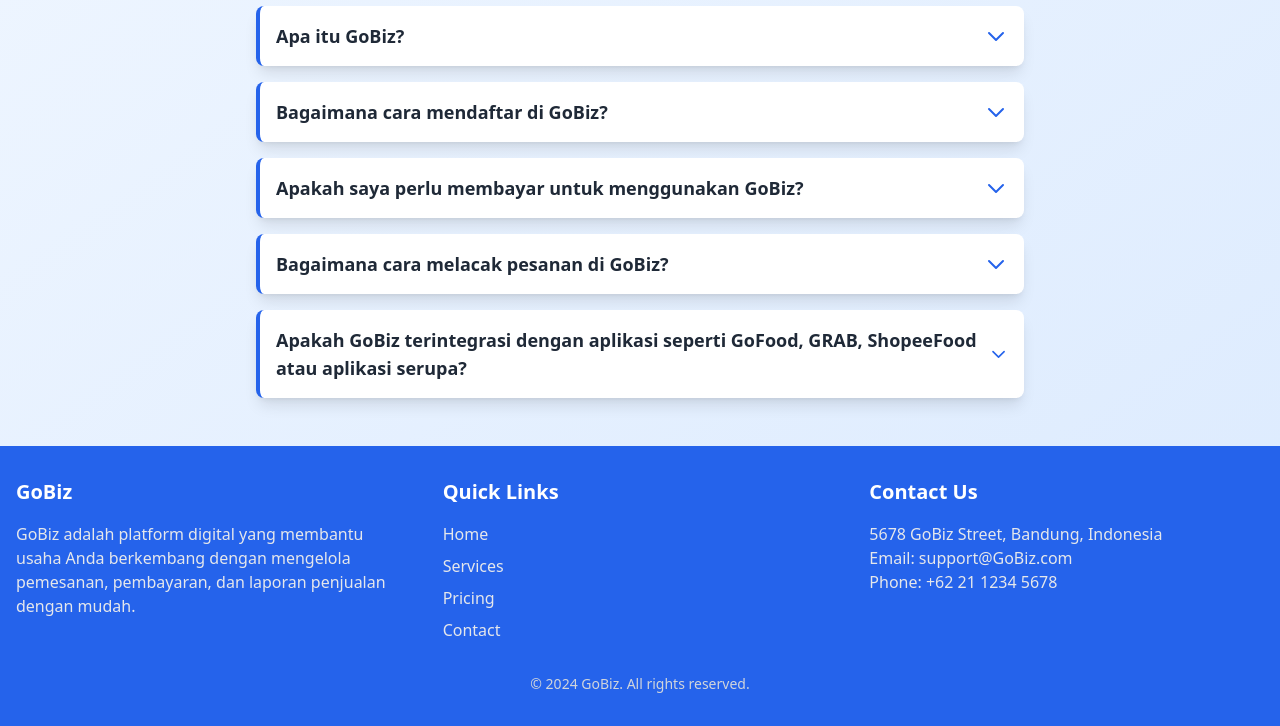
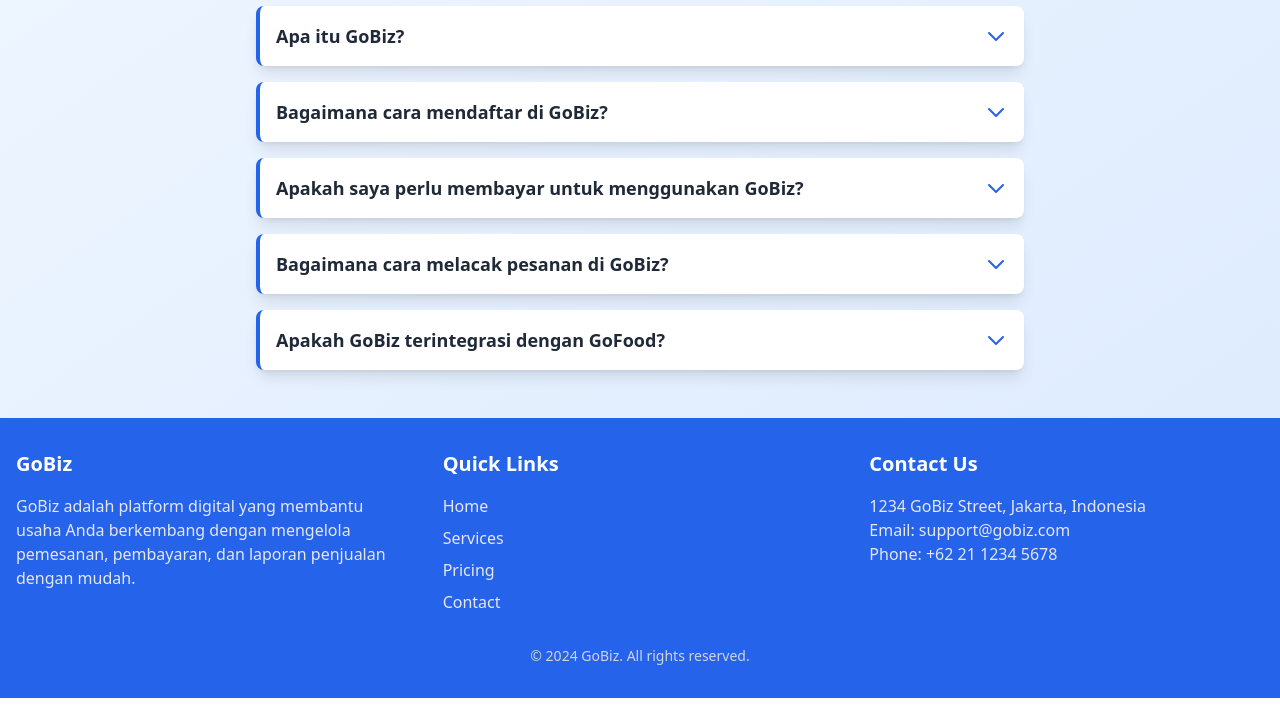
Before and after one commit to gobizid/FAQ, a plain HTML site: page FAQ.html in a window 1280 px wide. Shown: the part 186-912 px from the top of the page. After the commit the page ends 884 px from the top, so only its background shows below. Drawn offline with nearby package versions, Linux system fonts and the light colour scheme.

Commit message:
Refactor FAQ page styling and content

```diff
--- a/FAQ.html
+++ b/FAQ.html
@@ -15,6 +15,7 @@
   </style>
 </head>
 <body class="bg-gradient-to-br from-blue-50 to-blue-100 font-sans">
+
   <!-- Header -->
   <header class="bg-white shadow-md sticky top-0 z-10">
     <div class="container mx-auto px-4 py-4 flex justify-between items-center">
@@ -32,12 +33,11 @@
     </div>
   </header>
 
-  <!-- FAQ Section -->
+  <!-- Main Content (FAQ Section) -->
   <div class="container mx-auto px-4 py-12">
     <h2 class="text-4xl font-bold text-center text-gray-800 mb-8">Frequently Asked Questions - GoBiz</h2>
 
     <div class="max-w-3xl mx-auto space-y-4">
-
       <!-- FAQ 1 -->
       <div class="bg-white border-l-4 border-blue-600 rounded-lg shadow-lg">
         <button class="w-full text-left p-4 focus:outline-none hover:bg-blue-50 transition-all duration-300" onclick="toggleFAQ('faq1')">
@@ -49,7 +49,7 @@
           </div>
         </button>
         <div id="faq1" class="hidden p-4 border-t border-gray-200">
-          <p class="text-gray-600">GoBiz merupakan sebuah platform yang membantu pemilik usaha dalam mengelola bisnis mereka, mulai dari menerima pesanan, mengatur stok, memproses pembayaran, hingga melihat laporan penjualan. GoBiz mempermudah operasional bisnis Anda.</p>
+          <p class="text-gray-600">GoBiz adalah platform yang membantu pemilik usaha mengelola bisnis mereka, mulai dari menerima pesanan, mengatur stok, memproses pembayaran, hingga melihat laporan penjualan. GoBiz mempermudah operasional bisnis Anda.</p>
         </div>
       </div>
 
@@ -102,17 +102,16 @@
       <div class="bg-white border-l-4 border-blue-600 rounded-lg shadow-lg">
         <button class="w-full text-left p-4 focus:outline-none hover:bg-blue-50 transition-all duration-300" onclick="toggleFAQ('faq5')">
           <div class="flex justify-between items-center">
-            <span class="text-gray-800 font-semibold text-lg">Apakah GoBiz terintegrasi dengan aplikasi seperti GoFood, GRAB, ShopeeFood atau aplikasi serupa?</span>
+            <span class="text-gray-800 font-semibold text-lg">Apakah GoBiz terintegrasi dengan GoFood?</span>
             <svg id="icon-faq5" class="w-6 h-6 text-blue-600 transition-transform" fill="none" stroke="currentColor" viewBox="0 0 24 24" xmlns="http://www.w3.org/2000/svg">
               <path stroke-linecap="round" stroke-linejoin="round" stroke-width="2" d="M19 9l-7 7-7-7"></path>
             </svg>
           </div>
         </button>
         <div id="faq5" class="hidden p-4 border-t border-gray-200">
-          <p class="text-gray-600">Ya, GoBiz terintegrasi langsung dengan beberapa aplikasi serupa yang disebutkan. Anda bisa mengelola menu, pesanan, dan pendapatan dari aplikasi terkait langsung melalui aplikasi GoBiz.</p>
+          <p class="text-gray-600">Ya, GoBiz terintegrasi langsung dengan GoFood. Anda bisa mengelola menu, pesanan, dan pendapatan dari GoFood langsung melalui aplikasi GoBiz.</p>
         </div>
       </div>
-
     </div>
   </div>
 
@@ -135,8 +134,8 @@
         </div>
         <div>
           <h3 class="text-xl font-bold">Contact Us</h3>
-          <p class="mt-4 text-gray-200">5678 GoBiz Street, Bandung, Indonesia</p>
-          <p class="text-gray-200">Email: support@GoBiz.com</p>
+          <p class="mt-4 text-gray-200">1234 GoBiz Street, Jakarta, Indonesia</p>
+          <p class="text-gray-200">Email: support@gobiz.com</p>
           <p class="text-gray-200">Phone: +62 21 1234 5678</p>
         </div>
       </div>
```
